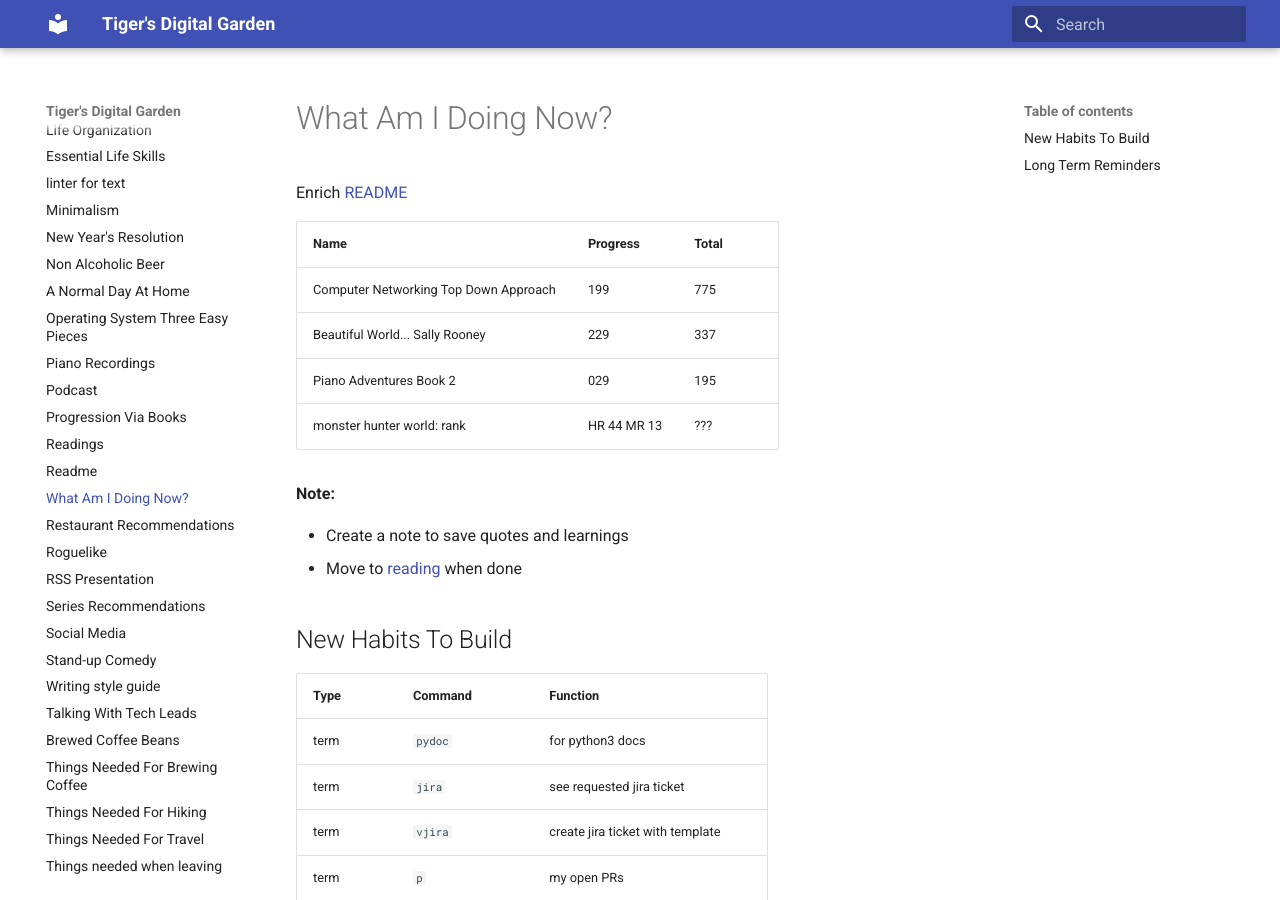
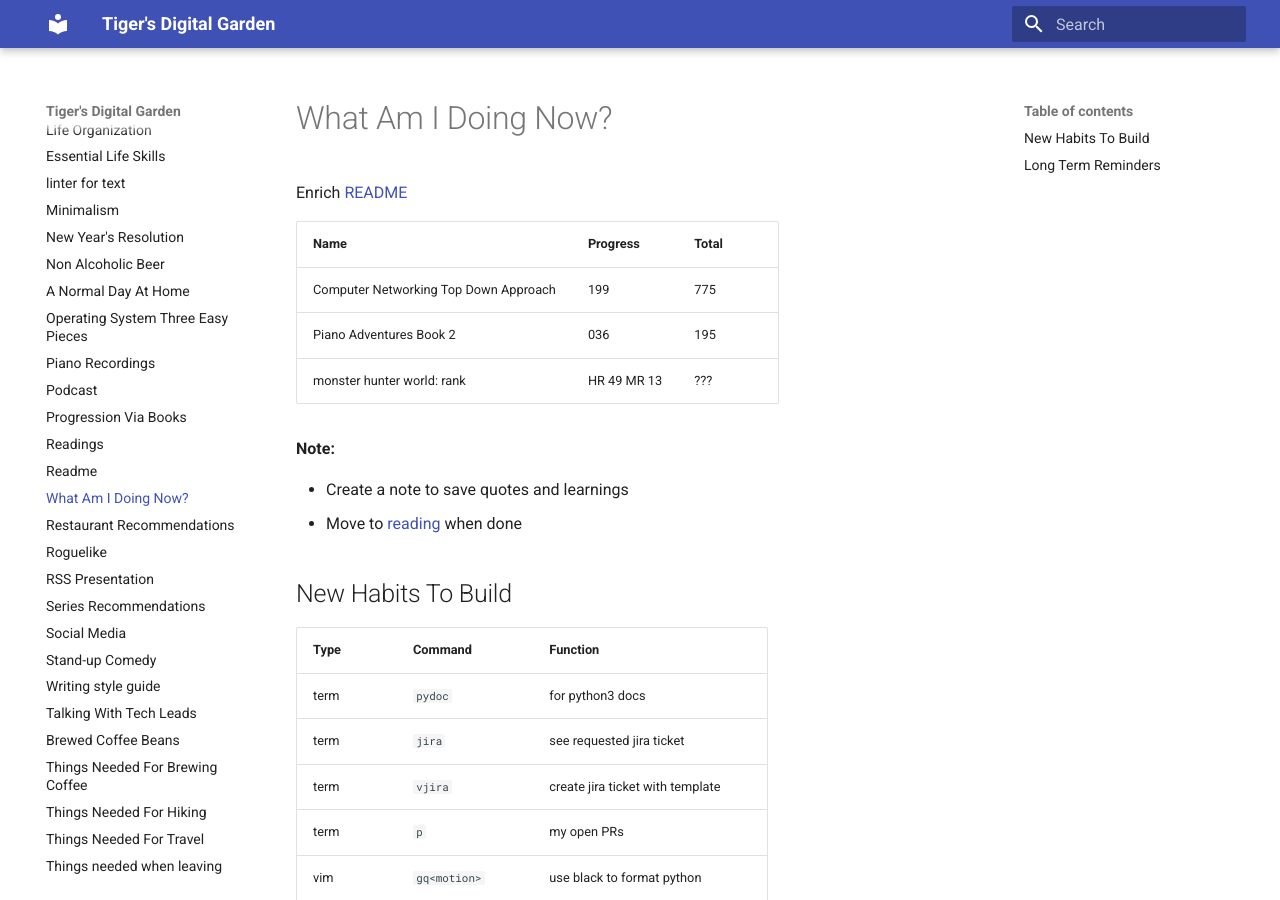
Before and after one commit to ynotstartups/notes, an MkDocs documentation site: the page built from notes/reminders.md, in a window 1280 px wide and 900 px high. Built offline with MkDocs 1.6.1 and Material for MkDocs 9.7.7, drawn with Linux system fonts in a browser that asks for light colours.

Commit message:
update progress

```diff
--- a/notes/reminders.md
+++ b/notes/reminders.md
@@ -5,9 +5,8 @@
 | Name                                  | Progress    | Total |
 | ------------------------------------- | ----------- | ----- |
 | Computer Networking Top Down Approach | 199         | 775   |
-| Beautiful World... Sally Rooney       | 229         | 337   |
-| Piano Adventures Book 2               | 029         | 195   |
-| monster hunter world: rank            | HR 44 MR 13 | ???   |
+| Piano Adventures Book 2               | 036         | 195   |
+| monster hunter world: rank            | HR 49 MR 13 | ???   |
 
 **Note:**
 
```
Also changed, not shown: notes/cheat-sheet-tech-lead.md (+1 -1 lines), notes/reading.md (+1 -0 lines).
